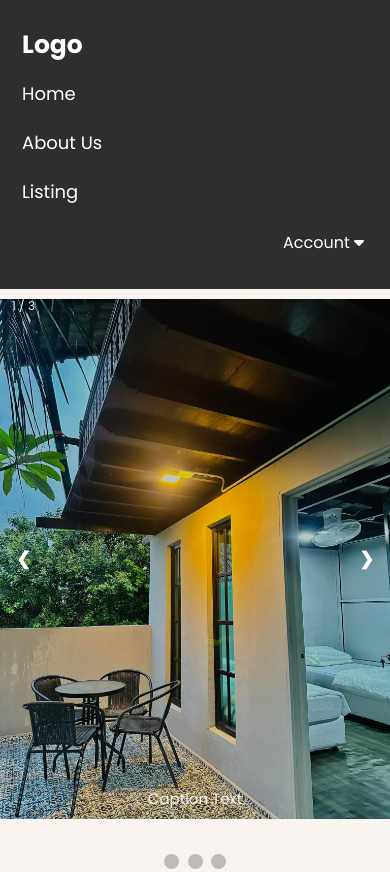
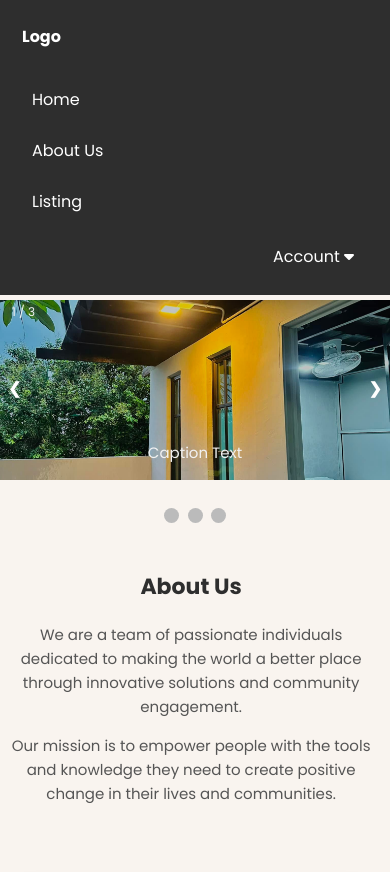
Before and after one commit to KencanaP/homestay, a PHP site: page / in a window 390 px wide; the page is wider, and only the part inside the window is pictured. Shown: the top 872 px of that part. Run offline with PHP 8.4, Linux system fonts and the light colour scheme; some libraries are stand-ins or nearby versions.

Commit message:
Update style.css

```diff
--- a/homestay/css/style.css
+++ b/homestay/css/style.css
@@ -154,6 +154,13 @@ html {
 
 .mySlides {
   display: none;
+}
+.mySlides img,
+.card img {
+  width: 100%;
+  height: 600px;       /* Set to your desired height */
+  object-fit: scale-down;   /* This crops and centers the image */
+  display: block;
 }
 
 .prev, .next {
@@ -355,3 +362,103 @@ input:checked + label .description {
   max-width: 1200px;
   margin: 0 auto;
 }
+
+/* ===== MOBILE MODE CSS ===== */
+@media (max-width: 600px) {
+  /* Header & Navigation */
+  .header, .header-right, nav.header-right {
+    flex-direction: column !important;
+    align-items: flex-start !important;
+    padding: 10px !important;
+    gap: 0 !important;
+    width: 100% !important;
+  }
+  .header a, .dropdown .dropdown-btn {
+    display: block !important;
+    width: 100% !important;
+    text-align: left !important;
+    margin: 2px 0 !important;
+    font-size: 16px !important;
+    box-sizing: border-box !important;
+  }
+  .dropdown-content {
+    position: static !important;
+    min-width: 100% !important;
+    box-shadow: none !important;
+  }
+
+  /* Slideshow */
+  .slideshow-container {
+    max-width: 100% !important;
+    padding-top: 5px !important;
+  }
+  .mySlides img {
+    width: 100vw !important;
+    height: 180px !important;
+    object-fit: cover !important;
+  }
+  .prev, .next {
+    padding: 8px !important;
+    font-size: 16px !important;
+  }
+
+  /* About Section */
+  .about .wrapper {
+    padding: 30px 5px !important;
+  }
+  .about h2 {
+    font-size: 22px !important;
+    padding-right: 0 !important;
+  }
+  .about p {
+    font-size: 15px !important;
+  }
+
+  /* Card Section */
+  .wrapper, .container {
+    flex-direction: column !important;
+    align-items: stretch !important;
+    padding: 10px 0 !important;
+    max-width: 98vw !important;
+    min-height: unset !important;
+    height: auto !important;
+  }
+  .card {
+    width: 100% !important;
+    margin: 10px 0 !important;
+    min-width: 0 !important;
+    box-sizing: border-box !important;
+  }
+  .card > .row > .description {
+    width: 100% !important;
+    font-size: 14px !important;
+    padding: 0 8px !important;
+  }
+  input:checked + label {
+    width: 100% !important;
+  }
+
+  /* Footer */
+  .footer-content {
+    padding: 10px !important;
+    font-size: 14px !important;
+  }
+  .footer {
+    margin-top: 20px !important;
+    padding: 15px 5px !important;
+    font-size: 14px !important;
+  }
+
+  /* Scroll to Top Button */
+  #topBtn {
+    padding: 12px !important;
+    right: 15px !important;
+    bottom: 15px !important;
+    font-size: 16px !important;
+  }
+
+  /* General touch targets */
+  button, .dropdown-btn, .header a {
+    min-height: 44px !important;
+  }
+}
```
